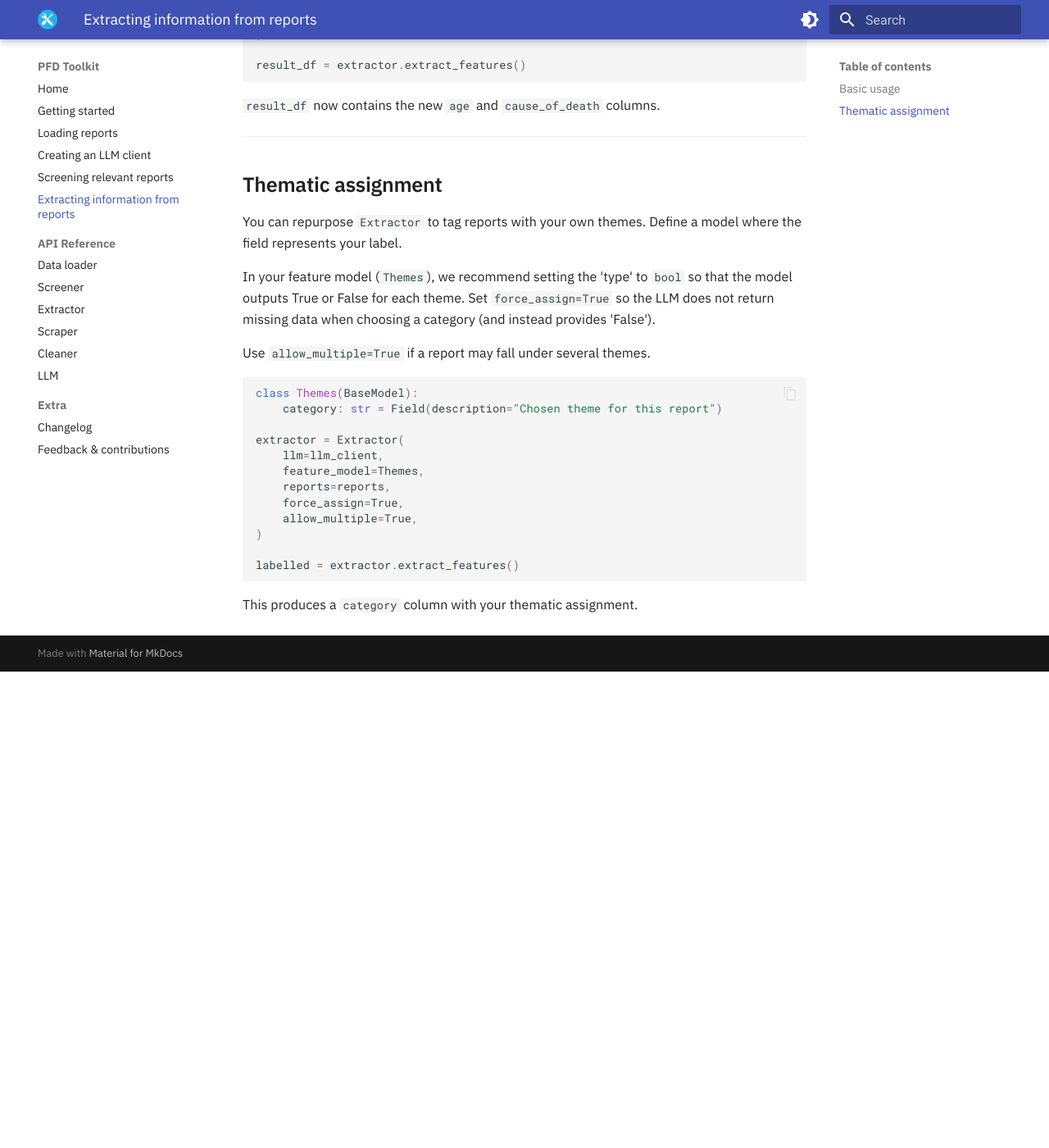
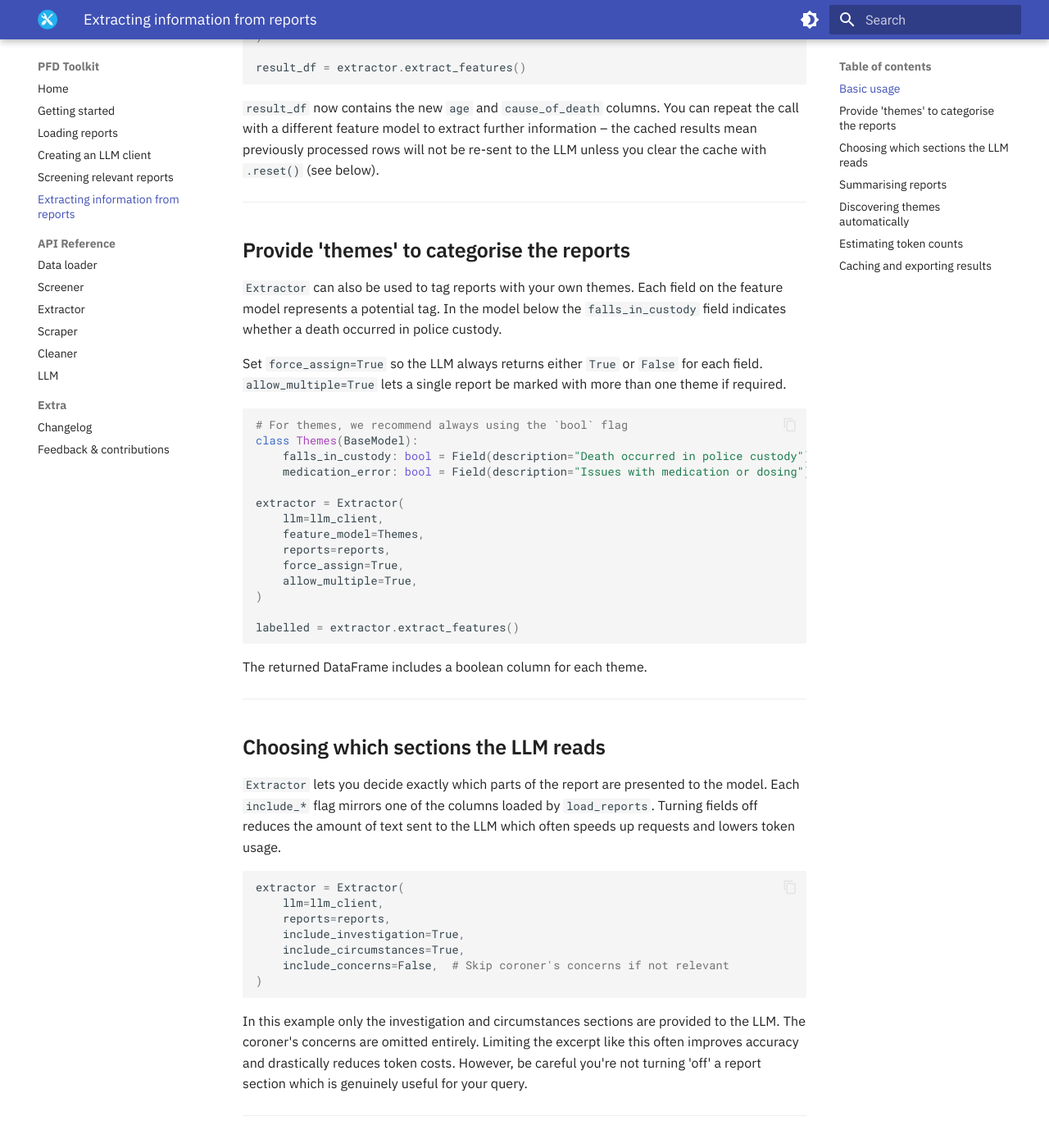
Before and after one commit to Sam-Osian/PFD-toolkit, an MkDocs documentation site: the page built from docs/extractor.md, in a window 1280 px wide and 1400 px high, scrolled down 905 px. Shown: the whole window at 82% size. Built offline with MkDocs 1.6.1 and Material for MkDocs 9.7.7, drawn with Linux system fonts in a browser that asks for light colours; before the commit the page ends 1724 px from its top, so only the background shows below that; some of the changed text lies outside the part shown.

Commit message:
Update documentation for extractor.md

````diff
--- a/docs/extractor.md
+++ b/docs/extractor.md
@@ -1,27 +1,26 @@
 # Extract information from reports
 
-The `Extractor` class uses an `LLM` to pull structured information from Prevention of Future Death (PFD) reports. You define the fields you want by passing a `pydantic` model and `Extractor` handles prompting the LLM and adding the results to your dataset.
+The `Extractor` class uses an `LLM` to pull structured information from Prevention of Future Death (PFD) reports.  You define the fields you want by passing a `pydantic` model and `Extractor` handles prompting the LLM and adding the results to your dataset.
 
-Beyond pulling out factual details, `Extractor` can also assign themes to each report. Simply create a model with your desired categories and the class will label reports for you. This is useful if you want to create your own thematic taxonomy instead of relying on the built‑in categories.
+In addition to factual extraction, `Extractor` can label reports with themes so you can create your own taxonomy.  The themes can be manually specified via a feature model or automatically discovered using the summarisation utilities (described later in this guide).
 
 ---
 
 ## Basic usage
 
-Start by defining a feature model with `pydantic`:
+Start by defining a feature model with `pydantic`.  Each attribute represents a piece of information you want to pull out of the report.  `Extractor` accepts any valid `BaseModel`, so feel free to mix strings, numbers or more complex types:
 
 ```python
-from pydantic import BaseModel
+from pydantic import BaseModel, Field
 from pfd_toolkit import load_reports, LLM, Extractor
 
+# Define feature model with pydantic
 class MyFeatures(BaseModel):
     age: int
     cause_of_death: str
 ```
 
-Next, load some report data and [set up your LLM client](llm_setup.md).
-
-Pass the feature model, the reports, and the LLM client to your instance of `Extractor` and call `extract_features()`.
+Next, load some report data and [set up your LLM client](llm_setup.md).  You then pass the feature model, the reports and the LLM client to an `Extractor` instance and call `.extract_features()`:
 
 ```python
 reports = load_reports(category="all", start_date="2024-01-01", end_date="2024-12-31")
@@ -36,22 +35,22 @@
 result_df = extractor.extract_features()
 ```
 
-`result_df` now contains the new `age` and `cause_of_death` columns.
+`result_df` now contains the new ``age`` and ``cause_of_death`` columns.  You can repeat the call with a different feature model to extract further information – the cached results mean previously processed rows will not be re-sent to the LLM unless you clear the cache with `.reset()` (see below).
 
 ---
 
-## Thematic assignment
+## Provide 'themes' to categorise the reports
 
-You can repurpose `Extractor` to tag reports with your own themes. Define a model where the field represents your label.
+`Extractor` can also be used to tag reports with your own themes.  Each field on the feature model represents a potential tag.  In the model below the ``falls_in_custody`` field indicates whether a death occurred in police custody.
 
-In your feature model (`Themes`), we recommend setting the 'type' to `bool` so that the model outputs True or False for each theme. Set `force_assign=True` so the LLM does not return missing data when choosing a category (and instead provides 'False').
-
-Use `allow_multiple=True` if a report may fall under several themes.
+Set ``force_assign=True`` so the LLM always returns either ``True`` or ``False`` for each field.  ``allow_multiple=True`` lets a single report be marked with more than one theme if required.
 
 
 ```python
+# For themes, we recommend always using the `bool` flag
 class Themes(BaseModel):
-    category: str = Field(description="Chosen theme for this report")
+    falls_in_custody: bool = Field(description="Death occurred in police custody")
+    medication_error: bool = Field(description="Issues with medication or dosing")
 
 extractor = Extractor(
     llm=llm_client,
@@ -64,4 +63,132 @@
 labelled = extractor.extract_features()
 ```
 
-This produces a `category` column with your thematic assignment.
+The returned DataFrame includes a boolean column for each theme.
+
+---
+
+## Choosing which sections the LLM reads
+
+`Extractor` lets you decide exactly which parts of the report are presented to the model.  Each ``include_*`` flag mirrors one of the columns loaded by ``load_reports``.  Turning fields off reduces the amount of text sent to the LLM which often speeds up requests and lowers token usage.
+
+```python
+extractor = Extractor(
+    llm=llm_client,
+    reports=reports,
+    include_investigation=True,
+    include_circumstances=True,
+    include_concerns=False,  # Skip coroner's concerns if not relevant
+)
+```
+
+In this example only the investigation and circumstances sections are provided to the LLM.  The coroner's concerns are omitted entirely.  Limiting the excerpt like this often improves accuracy and drastically reduces token costs. However, be careful you're not turning 'off' a report section which is genuinely useful for your query.
+
+---
+
+## Summarising reports
+
+Use `.summarise()` to condense each report into a short text snippet.  The ``trim_intensity`` option controls how terse the summary should be.  Calling ``summarise`` adds a ``summary`` column to your stored reports and keeps a copy on the instance under ``extractor.summarised_reports`` for later reuse.
+
+```python
+summary_df = extractor.summarise(trim_intensity="medium")
+summary_df[["summary"]].head()
+```
+
+The resulting DataFrame contains a new column (default name ``summary``).  You can specify a different column name via ``result_col_name`` if desired.
+
+---
+
+## Discovering themes automatically
+
+Instead of having a prescribed list of themes ahead of time, you may wish to
+automatically discover themes contained within your selection of reports.
+
+Once summaries are available you can call `.discover_themes()` to let the
+LLM propose a list of recurring themes.  ``.discover_themes()`` reads the
+``summary`` column created by `.summarise()` (if you skip summarisation the
+method will raise an error).
+
+The function returns a ``pydantic`` model describing the discovered themes.  You
+can immediately feed that model back into :meth:`extract_features` to label each
+report.
+
+```python
+IdentifiedThemes = extractor.discover_themes()
+
+# Optionally, inspect the newly identified themes:
+# print(IdentifiedThemes)
+
+assigned_reports = extractor.extract_features(
+                              feature_model=IdentifiedThemes
+                            # Recommended: set below parameters to True
+                              force_assign=True,
+                              allow_multiple=True)
+```
+
+
+``theme_df`` will include a boolean column for each discovered theme.
+
+``discover_themes`` accepts several parameters:
+
+* ``warn_exceed`` and ``error_exceed`` – soft and hard limits for the estimated
+  token count of the combined summaries.  Exceeding ``error_exceed`` raises an
+  exception. You may wish to set either of these to the 'context window' of
+  your chosen LLM model.
+* ``max_themes`` / ``min_themes`` – bound the number of themes the model should
+  return.
+* ``seed_topics`` – either a string, list or ``BaseModel`` of starter topics.  The
+  LLM will incorporate these into the final list.
+* ``extra_instructions`` – free‑form text appended to the prompt, allowing you
+  to steer the LLM towards particular areas of interest.
+
+For example, a more advanced call might look like:
+
+```python
+feature_model = extractor.discover_themes(
+                            max_themes=10, min_themes=5,
+                            seed_topics="medication deaths; bad risk assessment",
+                            extra_instructions="Themes must be practical/operational - not too broad")
+
+assigned_reports = extractor.extract_themes()
+```
+
+---
+
+## Estimating token counts
+
+Token usage is important when working with paid APIs. The `estimate_tokens()` helper provides a quick approximation of how many tokens a text column will consume.
+
+```python
+total = extractor.estimate_tokens()
+print(f"Total tokens in summaries: {total}")
+```
+
+``estimate_tokens`` defaults to the summary column, but you can pass any text
+series via ``col_name``.  Set ``return_series=True`` to get a per-row estimate
+instead of the total.
+
+---
+
+## Caching and exporting results
+
+`Extractor` caches every LLM response so repeated calls with the same prompt
+reuse previous results.  Export the cache before you shut down and import it in
+a future session to avoid paying for the same completions twice.
+
+```python
+extractor.export_cache("my_cache.pkl")
+...
+extractor.import_cache("my_cache.pkl")
+```
+
+If you want to start fresh, call ``reset()`` to clear cached feature values and
+token estimates.  This is useful when you wish to re-run ``extract_features`` on
+the same DataFrame with a different feature model.  ``reset`` returns the
+instance so you can immediately chain another call:
+
+```python
+clean_df = extractor.reset().extract_features(feature_model=NewModel)
+```
+
+The returned DataFrame contains your newly extracted features and an empty cache
+ready for further runs.
````
Also changed, not shown: 2 other files.
